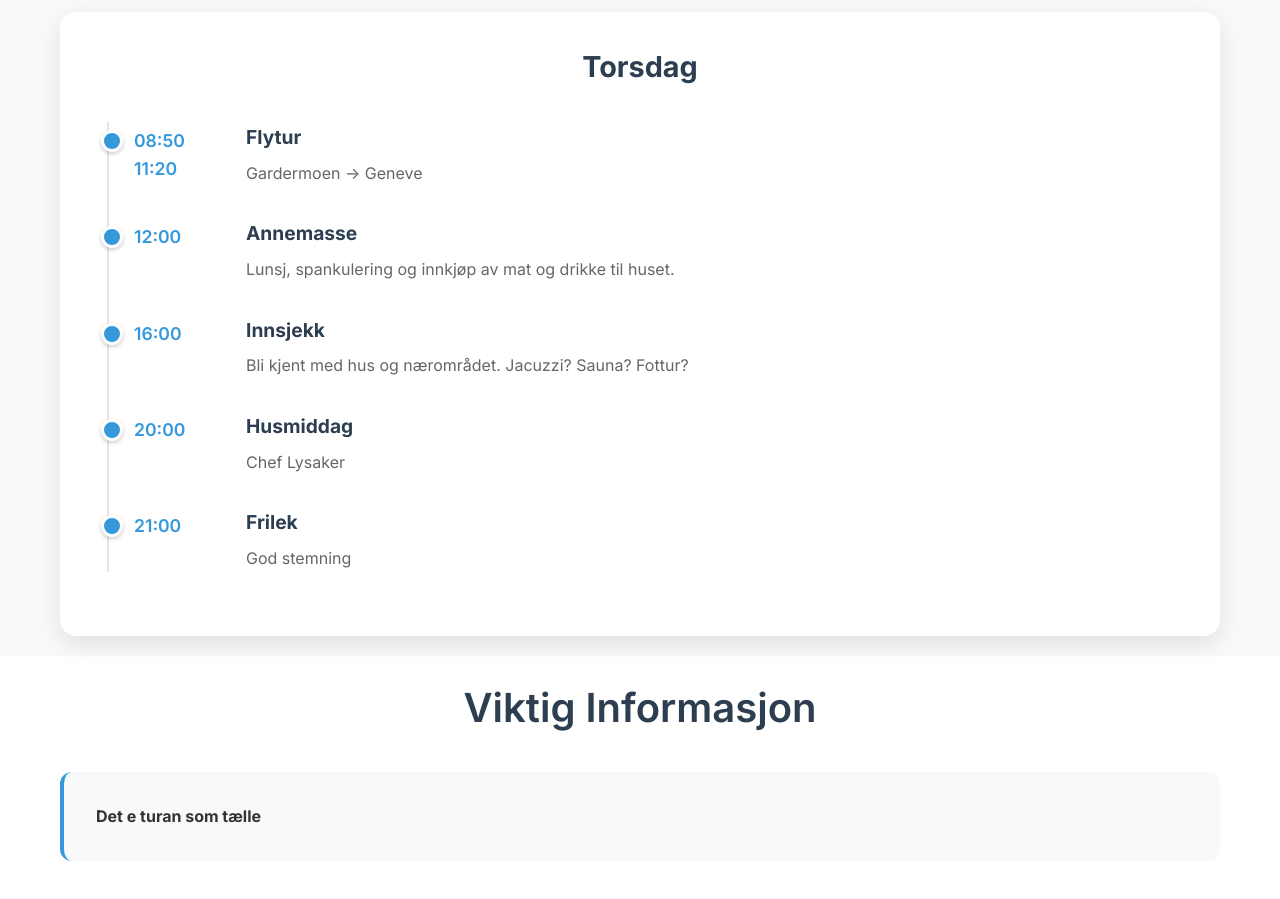
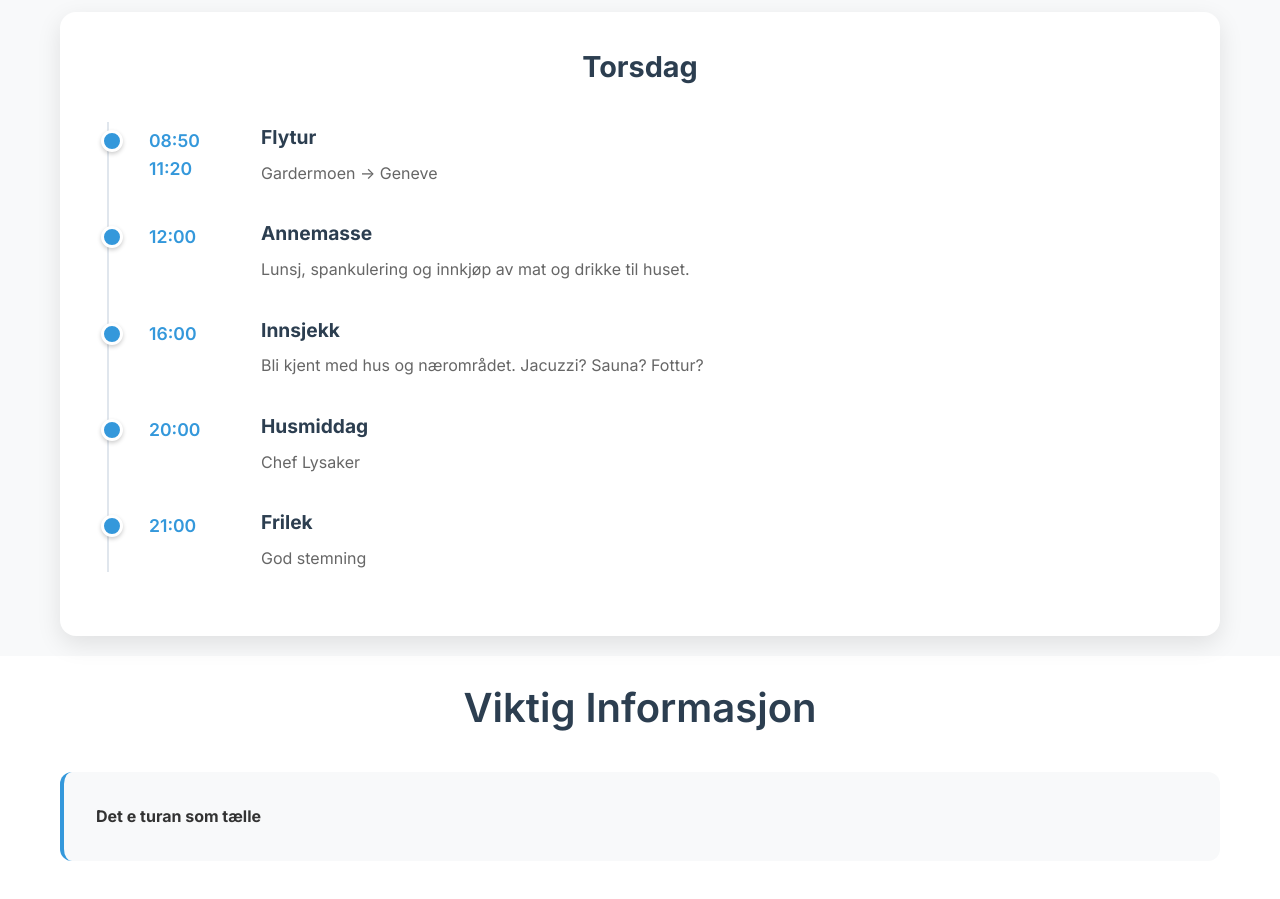
Before and after one commit to Sigvess92/Geneve2025, a plain HTML site: page index.html in a window 1280 px wide. Shown: the part 1120-2019 px from the top of the page. Drawn offline with Linux system fonts and the light colour scheme.

Commit message:
Fix margin time

```diff
--- a/styles.css
+++ b/styles.css
@@ -324,7 +324,7 @@ body {
     color: #3498db;
     min-width: 80px;
     font-size: 1.1rem;
-    margin-left: 10px;
+    margin-left: 25px;
     margin-top: 5px;
 }
 
```
